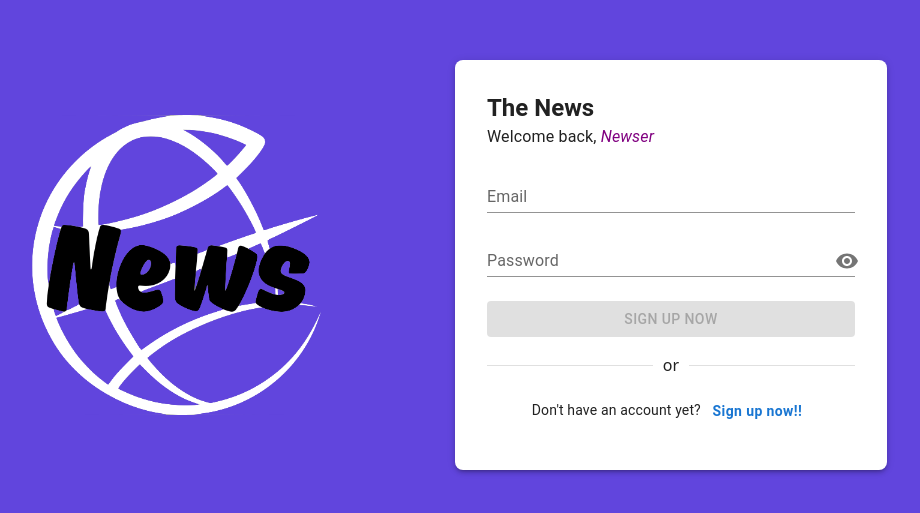
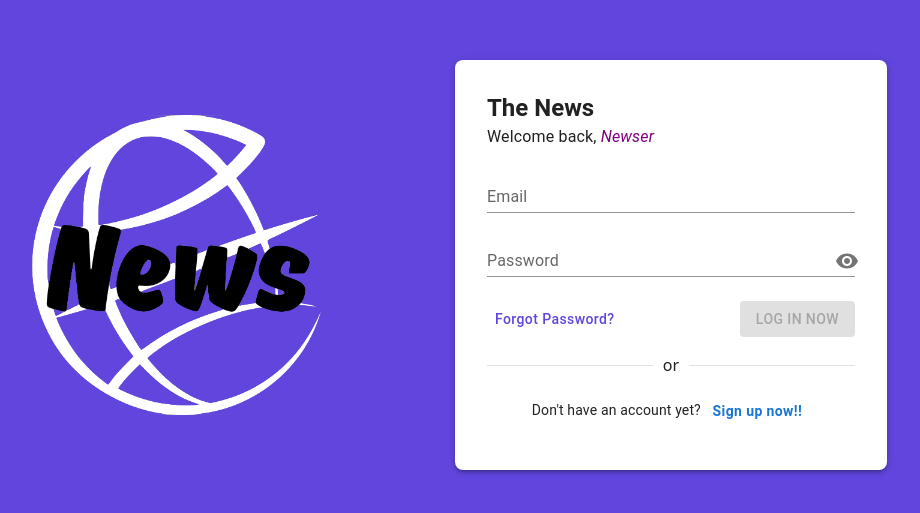
Before and after one commit to VHumFF/News-Website, a React (Vite) app in the folder Rental Booking System Website/: page /login in a window 1280 px wide. Shown: the part 135-648 px from the top of the page, without its empty margins (183-1103 px from the left). Built offline with nearby package versions, Linux system fonts and the light colour scheme.

Commit message:
add forgot password

```diff
--- a/Rental Booking System Website/src/features/auth/LoginPage.jsx
+++ b/Rental Booking System Website/src/features/auth/LoginPage.jsx
@@ -1,6 +1,6 @@
 import React, { useState } from "react";
 import { useNavigate } from "react-router-dom";
-import { Box, Card, CardContent, TextField, Typography, Button, Link, Divider, InputAdornment, IconButton, } from "@mui/material";
+import { Box, Card, CardContent, TextField, Typography, Button, Divider, InputAdornment, IconButton,Dialog, DialogActions, DialogContent, DialogTitle, } from "@mui/material";
 import { Visibility, VisibilityOff } from "@mui/icons-material";
 import logImg from "@/assets/images/logo.png";
 
@@ -9,6 +9,8 @@ export default function LogIn() {
   const [email, setEmail] = useState("");
   const [password, setPassword] = useState("");
   const [showPassword, setShowPassword] = useState(false);
+  const [openForgotPassword, setOpenForgotPassword] = useState(false);
+  const [resetEmail, setResetEmail] = useState("");
 
   // check textfield
   const isFormComplete = email.trim() && password.trim();
@@ -16,6 +18,12 @@ export default function LogIn() {
   // login function
   const LoginRequest = () => {
     alert("Logging in...");
+  };
+
+  // forgot password
+  const handleForgotPassword = () => {
+    alert(`Reset password sent to ${resetEmail}`);
+    setOpenForgotPassword(false);
   };
 
 
@@ -53,10 +61,15 @@ export default function LogIn() {
             }}
           />
 
-          {/* sign up btn */}
-          <Button fullWidth variant="contained" sx={{ bgcolor: "#6145DD", color: "white", mb: 2 }} disabled={!isFormComplete} onClick={LoginRequest} >
-            Sign Up Now
-          </Button>
+          {/* forgot password & login btn */}
+          <Box sx={{ display: "flex", justifyContent: "space-between", alignItems: "center", mb: 2 }}>
+            <Button sx={{ textTransform: "none", color: "#6145DD" }} onClick={() => setOpenForgotPassword(true)} >
+              Forgot Password?
+            </Button>
+            <Button variant="contained" sx={{ bgcolor: "#6145DD", color: "white" }} disabled={!isFormComplete} onClick={LoginRequest} >
+              Log In Now
+            </Button>
+          </Box>
 
           {/* divider */}
           <Divider>or</Divider>
@@ -70,6 +83,24 @@ export default function LogIn() {
           </Typography>
         </CardContent>
       </Card>
+
+      {/* forgot password dialog */}
+      <Dialog open={openForgotPassword} onClose={() => setOpenForgotPassword(false)}>
+        <DialogTitle>Forgot Password</DialogTitle>
+        <DialogContent>
+          <Typography variant="body2" sx={{ mb: 2 }}>
+            Enter your email to receive a password reset link.
+          </Typography>
+          <TextField fullWidth label="Email" type="email" variant="outlined" value={resetEmail} onChange={(e) => setResetEmail(e.target.value)} />
+        </DialogContent>
+        <DialogActions>
+          <Button onClick={() => setOpenForgotPassword(false)}>Cancel</Button>
+          <Button variant="contained" sx={{ bgcolor: "#6145DD", color: "white" }} disabled={!resetEmail.trim()} onClick={handleForgotPassword} >
+            Send
+          </Button>
+        </DialogActions>
+      </Dialog>
+
     </Box>
   );
 }
```
